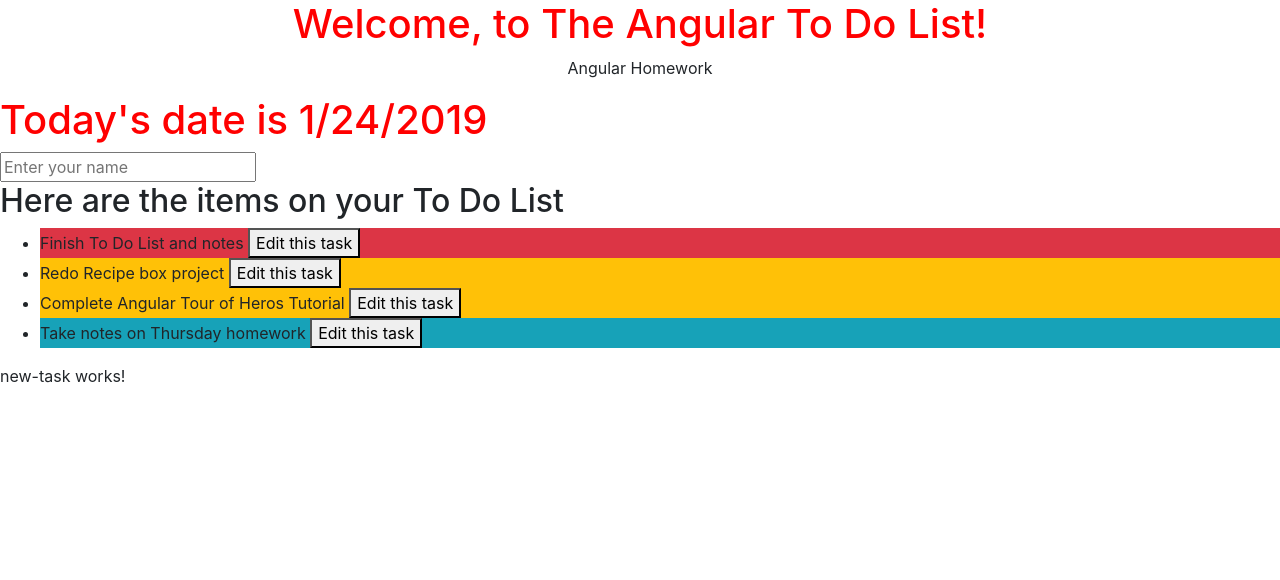
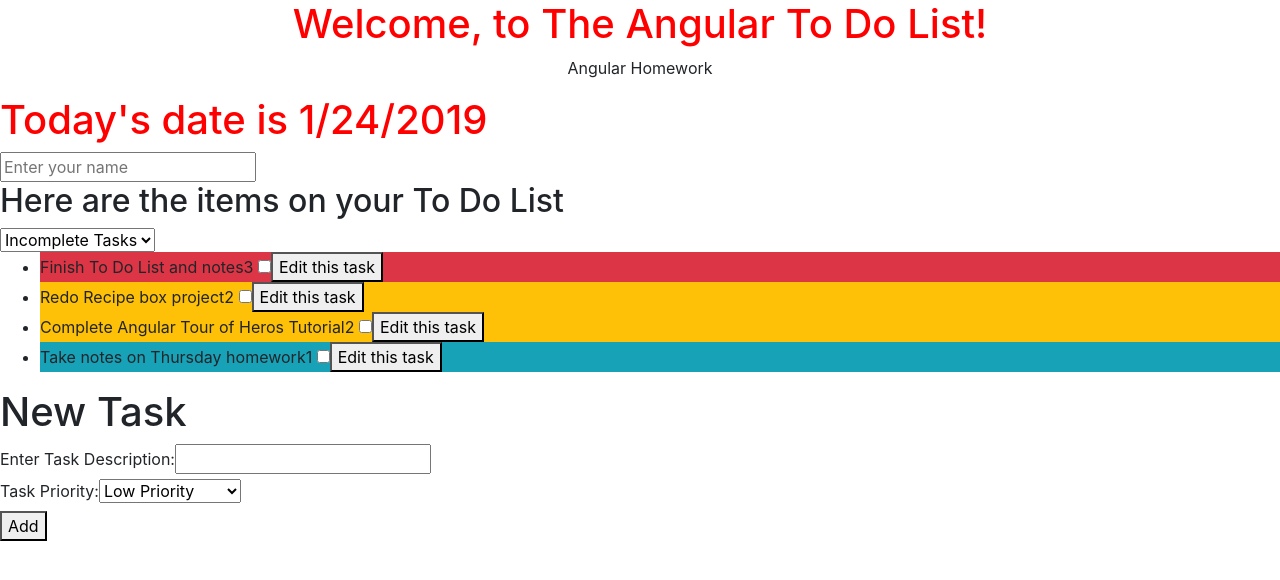
Before and after one commit to 68thandMaine/Angular-ToDo-List, an Angular app: page / in a window 1280 px wide. Shown: the top 580 px of the page. Built offline with nearby package versions, Linux system fonts and the light colour scheme.

Commit message:
Add pipe and filter to display tasks based off of if they are complete or not

```diff
--- a/src/app/app.component.html
+++ b/src/app/app.component.html
@@ -24,4 +24,4 @@
 </div>
 <!-- edit task stuff -->
 <app-edit-task [childSelectedTask]="selectedTask" (clickedDone)="finishedEditing()"></app-edit-task>
-<app-new-task></app-new-task>
+<app-new-task (sendTask)="addTask($event)"></app-new-task>
--- a/src/app/app.component.ts
+++ b/src/app/app.component.ts
@@ -31,18 +31,10 @@
   this.selectedTask = clickedTask;
 }
 
-// priorityColor(currentTask) {
-//   if(currentTask.priority == 3) {
-//     return 'bg-danger';
-//   } else if (currentTask.priority == 2) {
-//     return 'bg-warning';
-//   } else {
-//     return 'bg-info';
-//   }
-// }
-
 finishedEditing() {
   this.selectedTask =null;
 }
-
+addTask(newTask: Task) {
+  this.masterTaskList.push(newTask);
 }
+}
--- a/src/app/app.module.ts
+++ b/src/app/app.module.ts
@@ -5,6 +5,7 @@
 import { TaskListComponent } from './task-list/task-list.component';
 import { EditTaskComponent } from './edit-task/edit-task.component';
 import { NewTaskComponent } from './new-task/new-task.component';
+import { CompletenessPipe } from './completeness.pipe';
 
 
 @NgModule({
@@ -12,7 +13,8 @@
     AppComponent,
     TaskListComponent,
     EditTaskComponent,
-    NewTaskComponent
+    NewTaskComponent,
+    CompletenessPipe
   ],
   imports: [
     FormsModule,
--- /dev/null
+++ b/src/app/completeness.pipe.ts
@@ -0,0 +1,30 @@
+import { Pipe, PipeTransform } from '@angular/core';
+import { Task } from './models/task.model';
+
+@Pipe({
+  name: "completeness",
+  pure: false
+})
+
+export class CompletenessPipe implements PipeTransform {
+  transform(input: Task[], desiredCompleteness) {
+    let output: Task[] = [];
+    if(desiredCompleteness === "incompleteTasks") {
+      for (let i = 0; i<input.length; i++) {
+        if (input[i].done === false) {
+          output.push(input[i]);
+        }
+      }
+      return output;
+    } else if (desiredCompleteness === "completedTasks") {
+      for (let i = 0; i<input.length; i++) {
+        if (input[i].done === true) {
+          output.push(input[i]);
+        }
+      }
+      return output;
+    } else {
+      return input;
+    }
+  }
+}
--- a/src/app/new-task/new-task.component.html
+++ b/src/app/new-task/new-task.component.html
@@ -1,3 +1,15 @@
-<p>
-  new-task works!
-</p>
+<h1>New Task</h1>
+<div>
+ <label>Enter Task Description:</label>
+ <input #newDescription>
+</div>
+<div>
+  <label>Task Priority:</label>
+  <select #newPriority>
+    <option [value]="1"> Low Priority </option>
+    <option [value]="2"> Medium Priority </option>
+    <option [value]="3"> High Priority </option>
+  </select>
+  <br>
+<button (click)="submitForm(newDescription.value, newPriority.value); newDescription.value='';">Add</button>
+</div>
--- a/src/app/new-task/new-task.component.ts
+++ b/src/app/new-task/new-task.component.ts
@@ -7,6 +7,11 @@
   styleUrls: ['./new-task.component.css']
 })
 export class NewTaskComponent {
+@Output() sendTask = new EventEmitter;
 
+submitForm(description: string, priority: string) {
+  let newTask: Task = new Task(description, parseInt(priority));
+  this.sendTask.emit(newTask);
+}
 
 }
--- a/src/app/task-list/task-list.component.html
+++ b/src/app/task-list/task-list.component.html
@@ -1,3 +1,12 @@
+<select (change)="onChange($event.target.value)">
+  <option value="allTasks">All Tasks</option>
+  <option value="completedTasks">Completed Tasks</option>
+  <option value="incompleteTasks" selected="selected">Incomplete Tasks</option>
+</select>
+
 <ul>
-  <li [class]="priorityColor(currentTask)" *ngFor="let currentTask of childTaskList">{{currentTask.description}} <button (click)="editButtonClicked(currentTask)">Edit this task</button></li>
+  <li [class]="priorityColor(currentTask)" *ngFor="let currentTask of childTaskList | completeness : filterByCompleteness">{{currentTask.description}}{{currentTask.priority}}
+    <input *ngIf="currentTask.done === true" type="checkbox" checked (click)="toggleDone(currentTask, false)">
+    <input *ngIf="currentTask.done === false" type="checkbox"  (click)="toggleDone(currentTask, true)" >
+    <button (click)="editButtonClicked(currentTask)">Edit this task</button></li>
 </ul>
--- a/src/app/task-list/task-list.component.ts
+++ b/src/app/task-list/task-list.component.ts
@@ -9,6 +9,8 @@
 export class TaskListComponent {
   @Input() childTaskList: Task[];
   @Output() clickSender = new EventEmitter();
+
+  filterByCompleteness: string = "incompleteTasks";
 
 editButtonClicked(taskToEdit: Task) {
   this.clickSender.emit(taskToEdit);
@@ -24,4 +26,10 @@
   }
 }
 
+onChange(optionFromMenu) {
+  this.filterByCompleteness = optionFromMenu;
 }
+toggleDone(clickedTask: Task, setCompleteness: boolean) {
+  clickedTask.done = setCompleteness;
+}
+}
```
